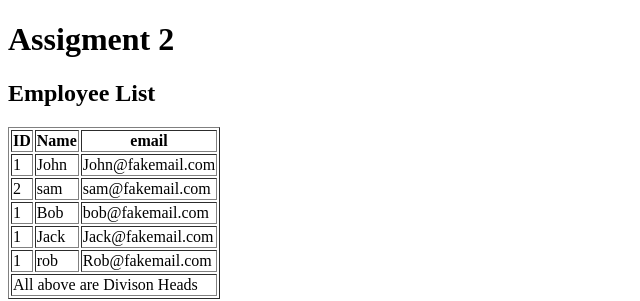
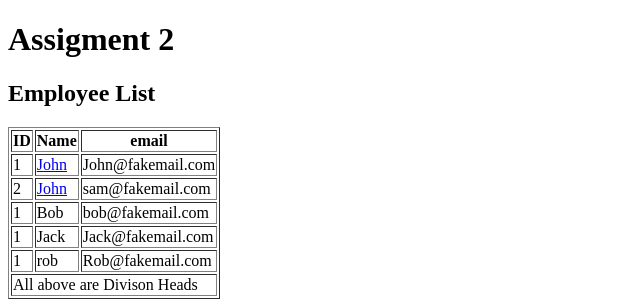
Before and after one commit to Heavenfrezzer/bour0495.github.io, a plain HTML site: page assignment-2/assign2.html in a window 1280 px wide. Shown: the top 301 px of the page, 0-640 px from the left. Drawn offline with Linux system fonts and the light colour scheme.

Commit message:
Update assign2.html

```diff
--- a/assignment-2/assign2.html
+++ b/assignment-2/assign2.html
@@ -18,13 +18,17 @@
 
 	<tr>
 		<td>1</td>
-		<td>John</td>
+		<td>
+		<a href="mailto:John@fakemail.com">John</a>
+		</td>
 		<td>John@fakemail.com</td>
 	</tr>
 
 	<tr>
 		<td>2</td>
-		<td>sam</td>
+		<td>
+			<a href="mailto:sam@fakemail.com">John</a>
+		</td>
 		<td>sam@fakemail.com</td>
 	</tr>
 
@@ -117,5 +121,7 @@ portable telephone that can make and receive calls over a radio frequency link w
 telephone service area.</p>
 </details>
 </article>
+<footer>
 <h2>Hidden comment:</h2>
 <p hidden>Hello Prof</p>
+</footer>
```
